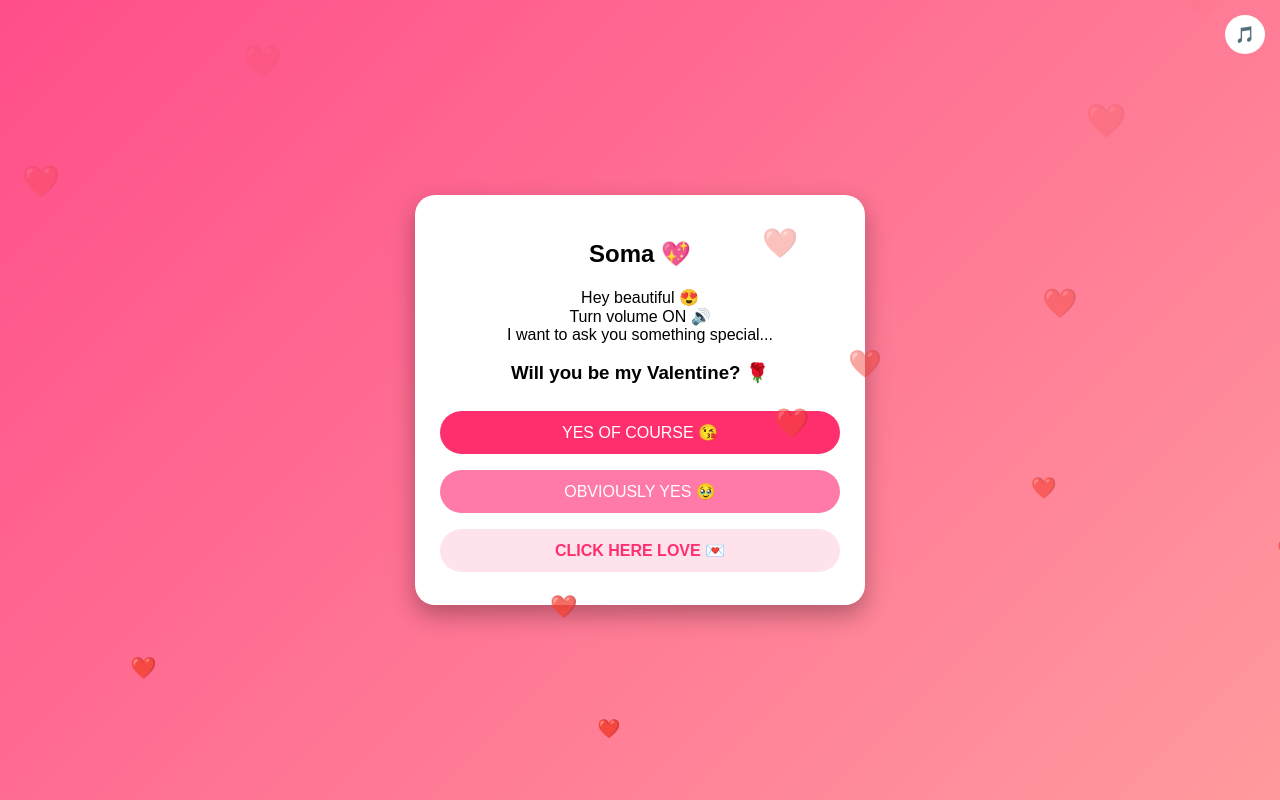
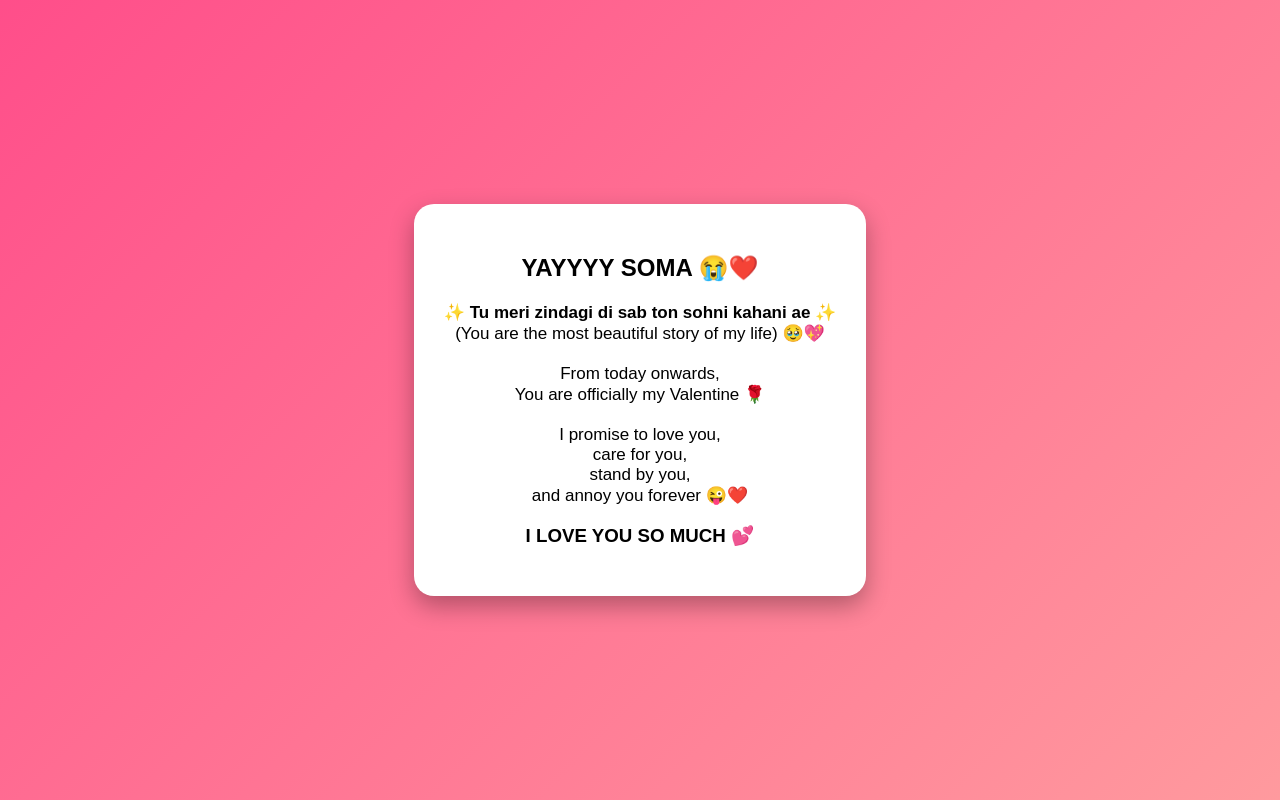
Before and after one commit to raghavnarang234-hash/samlovesite, a plain HTML site: page index.html in a window 1280 px wide. Drawn offline with Linux system fonts and the light colour scheme.

Commit message:
Update index.html

```diff
--- a/index.html
+++ b/index.html
@@ -1,54 +1,27 @@
 <!DOCTYPE html>
-<html lang="en">
+<html>
 <head>
-<meta charset="UTF-8">
-<title>Soma ❤️ Valentine</title>
-<meta name="viewport" content="width=device-width, initial-scale=1.0">
+<title>I Love You Soma ❤️</title>
+<meta name="viewport" content="width=device-width, initial-scale=1">
 
 <style>
-body {
+body{
 margin:0;
-font-family:Arial;
-background:linear-gradient(135deg,#ff4e8a,#ff9a9e);
 height:100vh;
 display:flex;
 align-items:center;
 justify-content:center;
+background:linear-gradient(135deg,#ff4e8a,#ff9a9e);
+font-family:Arial;
 overflow:hidden;
 }
 
 .card{
 background:white;
-padding:25px;
+padding:30px;
 border-radius:20px;
 text-align:center;
-width:90%;
-max-width:400px;
 box-shadow:0px 10px 25px rgba(0,0,0,0.3);
-}
-
-button{
-width:100%;
-padding:12px;
-margin:8px 0;
-border:none;
-border-radius:25px;
-font-size:16px;
-cursor:pointer;
-}
-
-.yes1{background:#ff2f6e;color:white;}
-.yes2{background:#ff7aa8;color:white;}
-.yes3{background:#ffe3ec;color:#ff2f6e;font-weight:bold;}
-
-.music{
-position:fixed;
-top:15px;
-right:15px;
-background:white;
-padding:10px;
-border-radius:50%;
-cursor:pointer;
 }
 
 .heart{
@@ -65,79 +38,32 @@ animation:float 4s linear infinite;
 
 <body>
 
-<audio id="bgMusic" loop>
-<source src="song.mp3" type="audio/mpeg">
-</audio>
+<div class="card">
 
-<div class="music" onclick="playMusic()">🎵</div>
+<h2>YAYYYY SOMA 😭❤️</h2>
 
-<div class="card" id="box">
+<p style="font-size:17px;">
 
-<h2>Soma 💖</h2>
+✨ <b>Tu meri zindagi di sab ton sohni kahani ae</b> ✨<br>
+(You are the most beautiful story of my life) 🥹💖
 
-<p id="text">
-Hey beautiful 😍<br>
-Turn volume ON 🔊<br>
-I want to ask you something special...
+<br><br>
+
+From today onwards,<br>
+You are officially my Valentine 🌹<br><br>
+
+I promise to love you,<br>
+care for you,<br>
+stand by you,<br>
+and annoy you forever 😜❤️
+
 </p>
 
-<h3>Will you be my Valentine? 🌹</h3>
-
-<button class="yes1" onclick="next()">YES OF COURSE 😘</button>
-<button class="yes2" onclick="next()">OBVIOUSLY YES 🥹</button>
-<button class="yes3" onclick="next()">CLICK HERE LOVE 💌</button>
+<h3>I LOVE YOU SO MUCH 💕</h3>
 
 </div>
 
 <script>
-
-const music=document.getElementById("bgMusic");
-
-function playMusic(){
-music.play();
-}
-
-document.body.addEventListener("click",()=>{
-music.play();
-},{once:true});
-
-const lines=[
-"Soma tu meri favorite feeling ae ❤️",
-"Tu meri zindagi di sab ton sohni kahani ae 🥹💕",
-"You + Me = Forever 💍",
-"My dil already belongs to you 😍"
-];
-
-let i=0;
-
-function next(){
-document.getElementById("text").innerHTML=lines[i];
-i++;
-
-if(i==lines.length){
-document.getElementById("box").innerHTML=`
-<h2>YAYYYY SOMA 😭❤️</h2>
-<p>
-You made my heart dance like Bollywood movie 🎬💃<br><br>
-Tu meri jaan ae 💕<br>
-Main hamesha tera saath dunga 😘
-</p>
-<h3>I LOVE YOU 💖</h3>
-`;
-}
-}
-
 setInterval(()=>{
 let h=document.createElement("div");
 h.innerHTML="❤️";
-h.className="heart";
-h.style.left=Math.random()*100+"vw";
-h.style.fontSize=(15+Math.random()*20)+"px";
-document.body.appendChild(h);
-setTimeout(()=>{h.remove()},4000);
-},300);
-
-</script>
-
-</body>
-</html>
```
